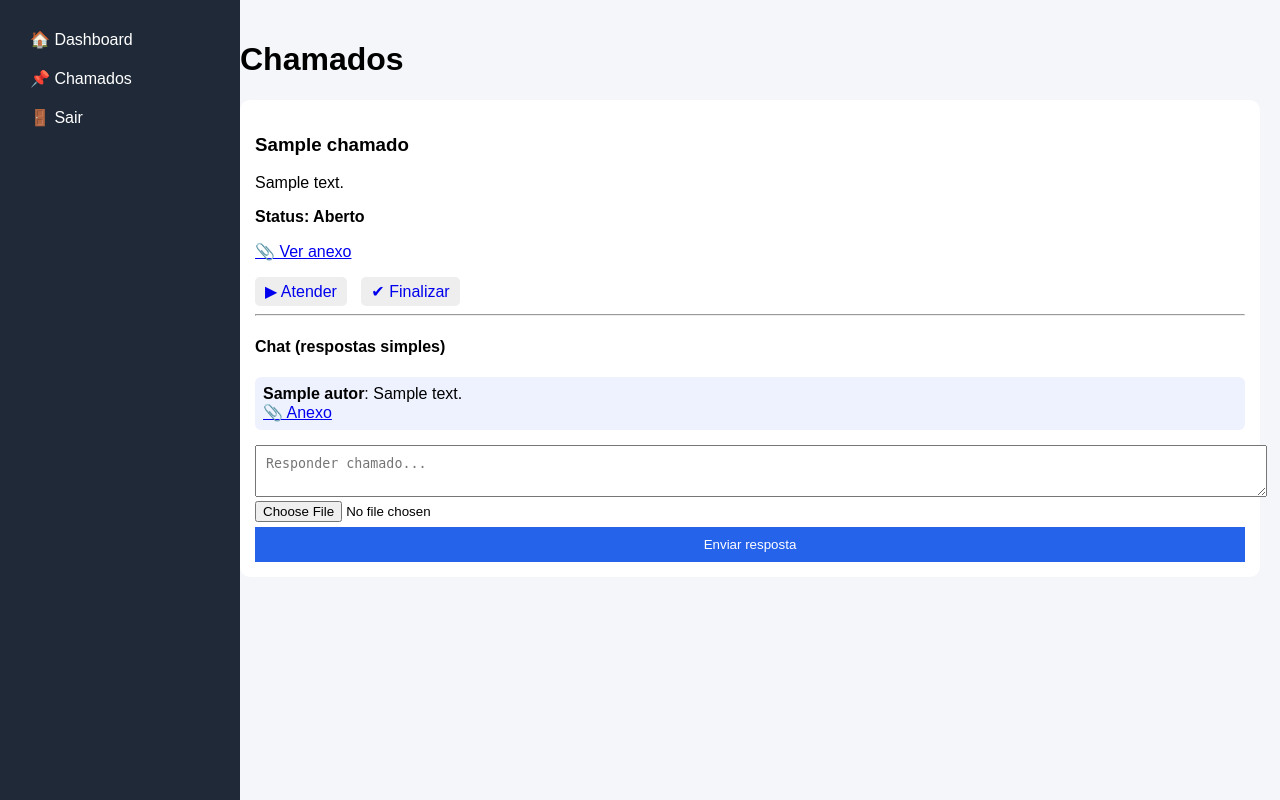
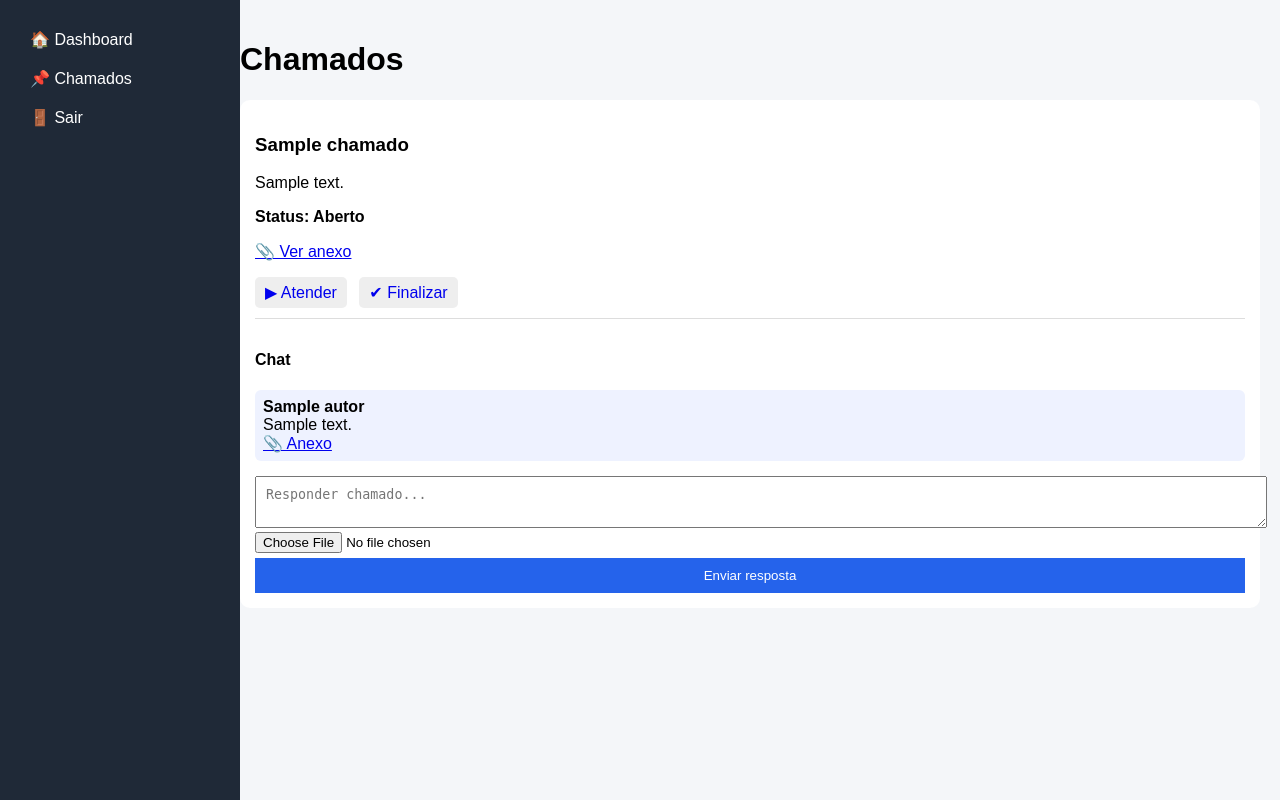
Before and after one commit to qualidadekcq-droid/sistema_chamados, a Flask app: template templates/chamados.html in a window 1280 px wide. Run offline with Flask 3, Linux system fonts and the light colour scheme; the template is opened without the code that fills it: most values are stand-ins (such as "Sample title", 1, 10 or a date in 2020).

Commit message:
fix sistema chamados + admin + chat

```diff
--- a/app.py
+++ b/app.py
@@ -78,7 +78,6 @@ def auth(user, senha):
                     return u
             except:
                 return None
-
     return None
 
 
@@ -107,9 +106,6 @@ def login():
     return "❌ Login inválido"
 
 
-# ========================
-# LOGOUT
-# ========================
 @app.route("/logout")
 def logout():
     session.clear()
@@ -141,7 +137,7 @@ def dashboard():
 
 
 # ========================
-# CHAMADOS LISTA
+# CHAMADOS
 # ========================
 @app.route("/chamados")
 def view_chamados():
@@ -165,7 +161,7 @@ def view_chamados():
 
 
 # ========================
-# ABRIR CHAMADO
+# CRIAR CHAMADO
 # ========================
 @app.route("/abrir_chamado", methods=["POST"])
 def abrir_chamado():
@@ -180,7 +176,7 @@ def abrir_chamado():
         filename = str(uuid.uuid4()) + "_" + filename
         file.save(os.path.join(app.config["UPLOAD_FOLDER"], filename))
 
-    chamado = {
+    chamados.append({
         "id": str(uuid.uuid4()),
         "empresa": session.get("empresa"),
         "titulo": request.form.get("titulo"),
@@ -193,42 +189,14 @@ def abrir_chamado():
         "evidencia": filename,
         "respostas": [],
         "created_at": time.time()
-    }
-
-    chamados.append(chamado)
-    save(ARQ_CHAMADOS, chamados)
-
-    return redirect("/chamados")
-
-
-# ========================
-# ATENDER
-# ========================
-@app.route("/atender/<id>")
-def atender(id):
-    for c in chamados:
-        if c.get("id") == id:
-            c["status"] = "Em andamento"
+    })
 
     save(ARQ_CHAMADOS, chamados)
     return redirect("/chamados")
 
 
 # ========================
-# FINALIZAR
-# ========================
-@app.route("/finalizar/<id>")
-def finalizar(id):
-    for c in chamados:
-        if c.get("id") == id:
-            c["status"] = "Finalizado"
-
-    save(ARQ_CHAMADOS, chamados)
-    return redirect("/chamados")
-
-
-# ========================
-# CHAT / RESPOSTAS
+# CHAT
 # ========================
 @app.route("/responder/<id>", methods=["POST"])
 def responder(id):
@@ -245,10 +213,7 @@ def responder(id):
         file.save(os.path.join(app.config["UPLOAD_FOLDER"], filename))
 
     for c in chamados:
-        if c.get("id") == id:
-            if "respostas" not in c:
-                c["respostas"] = []
-
+        if c["id"] == id:
             c["respostas"].append({
                 "autor": session.get("user"),
                 "texto": texto,
@@ -257,7 +222,27 @@ def responder(id):
             })
 
     save(ARQ_CHAMADOS, chamados)
+    return redirect("/chamados")
 
+
+# ========================
+# STATUS
+# ========================
+@app.route("/atender/<id>")
+def atender(id):
+    for c in chamados:
+        if c["id"] == id:
+            c["status"] = "Em andamento"
+    save(ARQ_CHAMADOS, chamados)
+    return redirect("/chamados")
+
+
+@app.route("/finalizar/<id>")
+def finalizar(id):
+    for c in chamados:
+        if c["id"] == id:
+            c["status"] = "Finalizado"
+    save(ARQ_CHAMADOS, chamados)
     return redirect("/chamados")
 
 
@@ -280,22 +265,14 @@ def criar_usuario():
     if session.get("role") not in ["master", "admin"]:
         return "❌ Acesso negado"
 
-    user = request.form.get("username")
-    senha = request.form.get("senha")
-    role = request.form.get("role")
-    setor = request.form.get("setor")
-
-    hash_pw = bcrypt.hashpw(senha.encode(), bcrypt.gensalt()).decode()
-
     usuarios.append({
-        "usuario": user,
-        "senha_hash": hash_pw,
-        "role": role,
-        "setor": setor
+        "usuario": request.form.get("username"),
+        "senha_hash": bcrypt.hashpw(request.form.get("senha").encode(), bcrypt.gensalt()).decode(),
+        "role": request.form.get("role"),
+        "setor": request.form.get("setor")
     })
 
     save(ARQ_USUARIOS, {"usuarios": usuarios})
-
     return redirect("/admin")
 
 
@@ -304,16 +281,12 @@ def criar_usuario():
 # ========================
 @app.route("/excluir_usuario/<usuario>")
 def excluir_usuario(usuario):
+    global usuarios
+
     if session.get("role") not in ["master", "admin"]:
         return "❌ Acesso negado"
 
-    global usuarios
-
-    if session.get("role") == "admin":
-        usuarios = [u for u in usuarios if not (u.get("usuario") == usuario and u.get("setor") == session.get("setor"))]
-    else:
-        usuarios = [u for u in usuarios if u.get("usuario") != usuario]
-
+    usuarios = [u for u in usuarios if u.get("usuario") != usuario]
     save(ARQ_USUARIOS, {"usuarios": usuarios})
 
     return redirect("/admin")
@@ -332,12 +305,16 @@ def reset_senha(usuario):
             u["senha_hash"] = bcrypt.hashpw("123456".encode(), bcrypt.gensalt()).decode()
 
     save(ARQ_USUARIOS, {"usuarios": usuarios})
-
     return redirect("/admin")
 
 
 # ========================
-# START
+# DOWNLOAD
 # ========================
+@app.route("/download/<filename>")
+def download(filename):
+    return send_from_directory(UPLOAD_FOLDER, filename, as_attachment=True)
+
+
 if __name__ == "__main__":
     app.run(debug=True)
--- a/templates/chamados.html
+++ b/templates/chamados.html
@@ -58,9 +58,9 @@
 
         .actions a {
             display: inline-block;
-            margin-right: 10px;
+            margin-right: 8px;
             text-decoration: none;
-            padding: 5px 10px;
+            padding: 6px 10px;
             background: #eee;
             border-radius: 5px;
         }
@@ -68,6 +68,19 @@
         .open { background: #fee2e2; }
         .progress { background: #fef3c7; }
         .done { background: #dcfce7; }
+
+        .chat {
+            margin-top: 10px;
+            padding-top: 10px;
+            border-top: 1px solid #ddd;
+        }
+
+        .msg {
+            background: #eef2ff;
+            padding: 8px;
+            margin: 5px 0;
+            border-radius: 6px;
+        }
     </style>
 </head>
 
@@ -106,14 +119,15 @@
             {% endif %}
         </div>
 
-        <hr>
+        <div class="chat">
 
-        <h4>Chat (respostas simples)</h4>
+            <h4>Chat</h4>
 
-        {% if c.respostas is defined and c.respostas %}
+            {% if c.respostas is defined and c.respostas|length > 0 %}
                 {% for r in c.respostas %}
-                <div style="background:#eef2ff; padding:8px; margin:5px 0; border-radius:6px;">
-                    <b>{{ r.autor }}</b>: {{ r.texto }}
+                    <div class="msg">
+                        <b>{{ r.autor }}</b><br>
+                        {{ r.texto }}
 
                         {% if r.anexo %}
                             <br><a href="/download/{{ r.anexo }}">📎 Anexo</a>
@@ -121,7 +135,7 @@
                     </div>
                 {% endfor %}
             {% else %}
-            <p style="color:gray;">Sem respostas ainda</p>
+                <p style="color:gray;">Sem mensagens ainda</p>
             {% endif %}
 
             <form method="POST" action="/responder/{{ c.id }}" enctype="multipart/form-data">
@@ -134,6 +148,7 @@
             </form>
 
         </div>
+    </div>
 
     {% endfor %}
 
```
Lines whose indentation alone changed are shown as unchanged.
